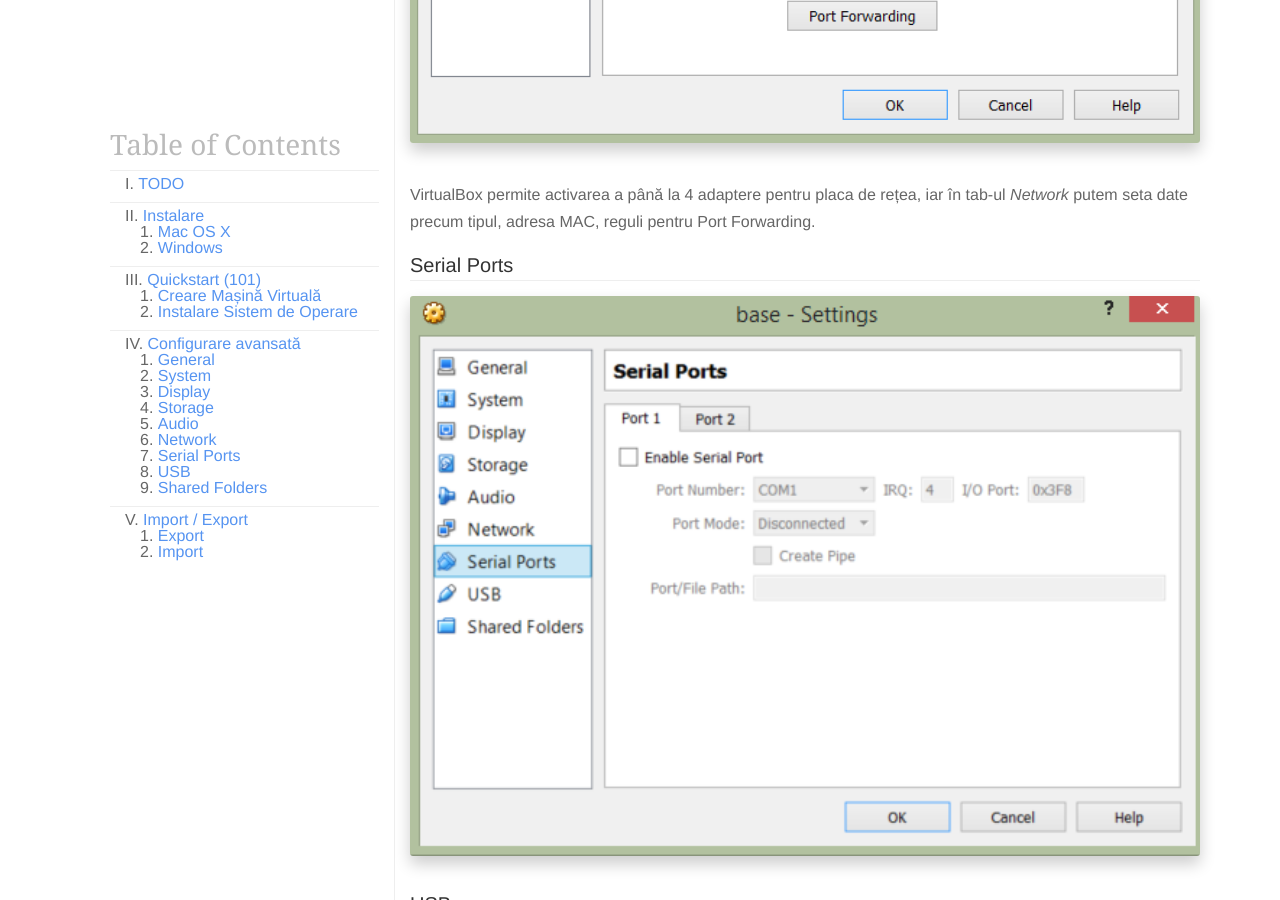
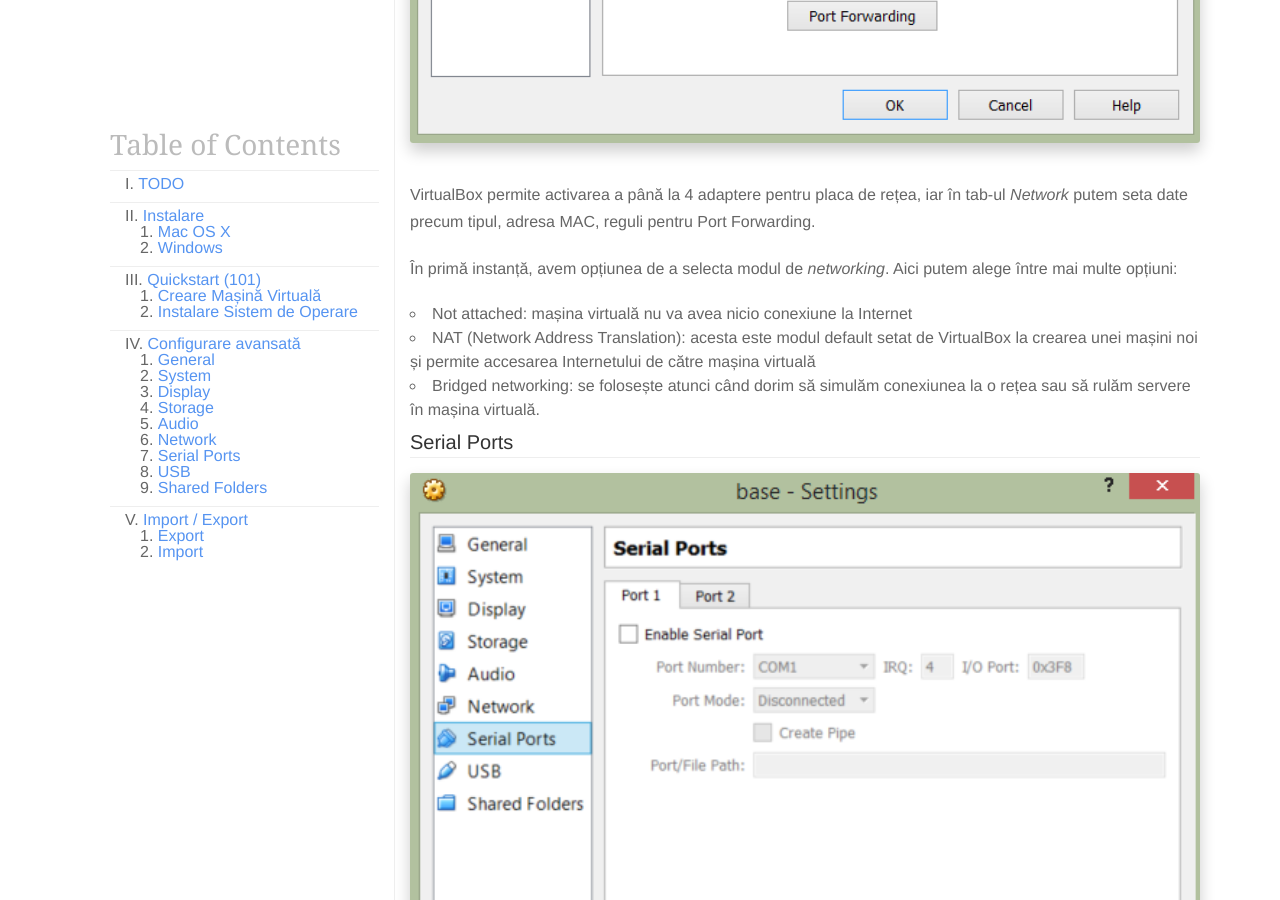
Before and after one commit to sabinmarcu/virtualbox-tutorial, a Jekyll site: the page built from index.md, in a window 1280 px wide and 900 px high, scrolled down 25598 px. Built offline with Jekyll 4.4.1, drawn with Linux system fonts in a browser that asks for light colours; nearby versions of some CDN libraries; Markdown is read by kramdown in place of the engine named in the settings; some of the changed text lies outside the part shown.

Commit message:
update advanced configuration section

```diff
--- a/_includes/article.md
+++ b/_includes/article.md
@@ -143,6 +143,11 @@ Aici se poate activa sau dezactiva controller-ul audio pentru mașina virtuală.
 
 VirtualBox permite activarea a până la 4 adaptere pentru placa de rețea, iar în tab-ul _Network_ putem seta date precum tipul, adresa MAC, reguli pentru Port Forwarding.
 
+În primă instanță, avem opțiunea de a selecta modul de _networking_. Aici putem alege între mai multe opțiuni:
+- Not attached: mașina virtuală nu va avea nicio conexiune la Internet
+- NAT (Network Address Translation): acesta este modul default setat de VirtualBox la crearea unei mașini noi și permite accesarea Internetului de către mașina virtuală
+- Bridged networking: se folosește atunci când dorim să simulăm conexiunea la o rețea sau să rulăm servere în mașina virtuală.
+
 ### Serial Ports
 
 [![Configurare avansată, serial ports]({{base_url}}assets/images/virtualbox/configurare_avansata/serial_ports.png)]({{base_url}}assets/images/virtualbox/configurare_avansata/serial_ports.png)
@@ -150,6 +155,8 @@ VirtualBox permite activarea a până la 4 adaptere pentru placa de rețea, iar
 ### USB
 
 [![Configurare avansată, USB]({{base_url}}assets/images/virtualbox/configurare_avansata/usb.png)]({{base_url}}assets/images/virtualbox/configurare_avansata/usb.png)
+
+Această setare, dacă este activată, permite mașinii virtuale să acceseze conținutul device-urilor USB de pe mașina reală.
 
 ### Shared Folders
 
```
